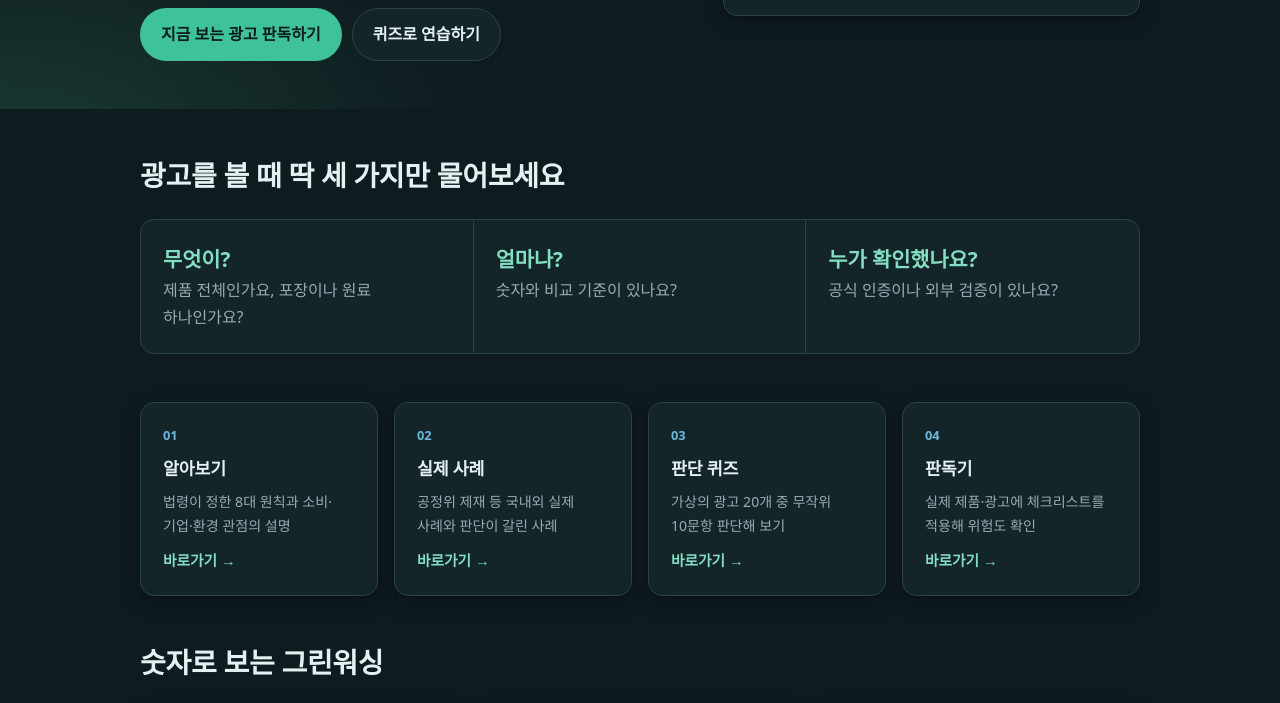
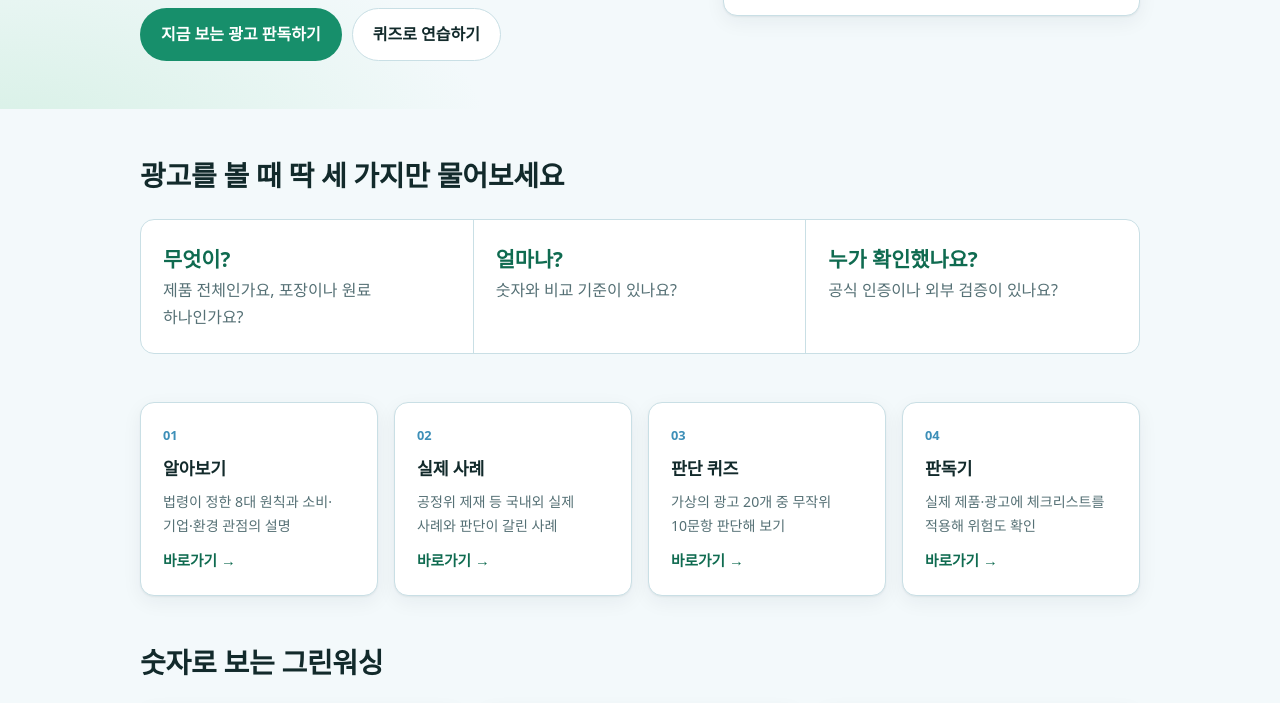
Before and after one commit to 2NiRoF/GCP_TrueGreen_Webapp, a plain HTML site: page docs/index.html in a window 1280 px wide. Shown: the part 365-1068 px from the top of the page. Drawn offline with Linux system fonts and the dark colour scheme; a web font is replaced by a local one.

Commit message:
Color Scheme issue resolved

```diff
--- a/webapp/css/style.css
+++ b/docs/css/style.css
@@ -25,17 +25,7 @@
   --radius-sm: 8px;
   --shadow: 0 1px 2px rgba(18, 42, 43, .06), 0 6px 20px rgba(18, 42, 43, .06);
   --max: 1040px;
-}
-@media (prefers-color-scheme: dark) {
-  :root {
-    --bg: #0e1b1f; --surface: #14252a; --surface-2: #1a3038; --fg: #e4f1f3; --muted: #93adb2;
-    --line: #29434b; --accent: #3fc29a; --accent-strong: #84dec1; --accent-soft: #1a3b33;
-    --sky: #6fb6dc; --sky-soft: #1b3442;
-    --risk-low: #3fc29a; --risk-mid: #e2a93a; --risk-high: #ec7468;
-    --risk-low-soft: #1a3b33; --risk-mid-soft: #3d311a; --risk-high-soft: #43221f;
-    --shadow: 0 1px 2px rgba(0,0,0,.3), 0 6px 20px rgba(0,0,0,.25);
-    color-scheme: dark;
-  }
+  color-scheme: light; /* 라이트 모드 전용 (기기 다크 모드 무시) */
 }
 
 /* ---------- 기본 ---------- */
@@ -88,7 +78,6 @@ main:focus { outline: none; }
 .nav a.active { color: var(--accent-strong); background: var(--accent-soft); }
 .nav a.nav-cta { color: #fff; background: var(--accent); }
 .nav a.nav-cta:hover, .nav a.nav-cta.active { background: var(--accent-strong); color: #fff; }
-@media (prefers-color-scheme: dark) { .nav a.nav-cta, .nav a.nav-cta:hover, .nav a.nav-cta.active { color: #0e1b1f; } }
 @media (max-width: 640px) {
   .header-inner { flex-direction: column; align-items: stretch; gap: 4px; padding-block: 10px 8px; }
   .nav { margin-inline: -8px; }
@@ -116,7 +105,6 @@ main:focus { outline: none; }
 .btn:active { transform: translateY(1px); }
 .btn-primary { background: var(--accent); color: #fff; }
 .btn-primary:hover { background: var(--accent-strong); }
-@media (prefers-color-scheme: dark) { .btn-primary, .btn-primary:hover { color: #0e1b1f; } }
 .btn-ghost { background: var(--surface); border-color: var(--line); color: var(--fg); }
 .btn-ghost:hover { border-color: var(--accent); }
 .btn-row { display: flex; flex-wrap: wrap; gap: 10px; }
@@ -214,7 +202,6 @@ a.tag:hover { background: var(--accent-soft); }
   cursor: pointer; font-weight: 600;
 }
 .tab[aria-selected="true"] { background: var(--accent); border-color: var(--accent); color: #fff; }
-@media (prefers-color-scheme: dark) { .tab[aria-selected="true"] { color: #0e1b1f; } }
 .axis-panel ul { margin: 14px 0 0; padding-left: 20px; display: grid; gap: 8px; }
 .stats { display: grid; grid-template-columns: repeat(auto-fit, minmax(160px, 1fr)); gap: 12px; margin-top: 16px; }
 .stat { background: var(--surface-2); border-radius: var(--radius-sm); padding: 14px; }
--- a/webapp/index.html
+++ b/docs/index.html
@@ -3,6 +3,7 @@
 <head>
   <meta charset="UTF-8">
   <meta name="viewport" content="width=device-width, initial-scale=1">
+  <meta name="color-scheme" content="light only">
   <title>TrueGreen</title>
   <meta name="description" content="친환경 광고 속 주장을 스스로 따져보는 소비자용 그린워싱 진단 가이드">
   <meta property="og:title" content="TrueGreen">
```
Also changed, not shown: docs/data/cases.js (renamed from webapp/data/cases.js), docs/data/checklist.js (renamed from webapp/data/checklist.js), docs/data/config.js (renamed from webapp/data/config.js), docs/data/content.js (renamed from webapp/data/content.js), docs/data/quiz.js (renamed from webapp/data/quiz.js), docs/js/app.js (renamed from webapp/js/app.js), 4 other files.
